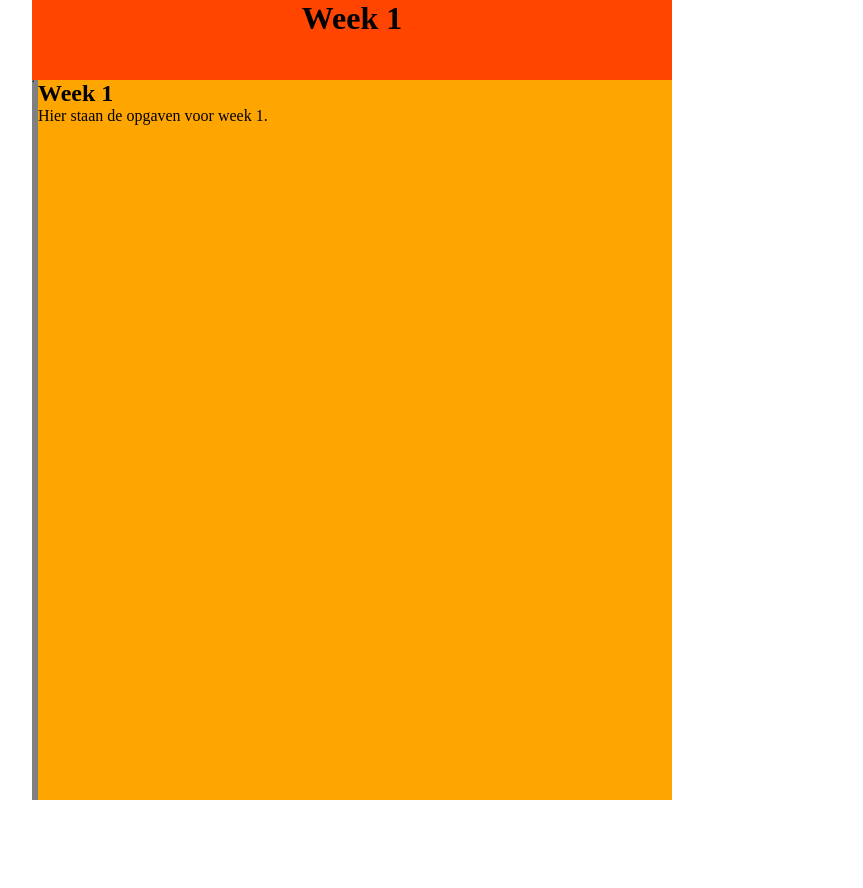
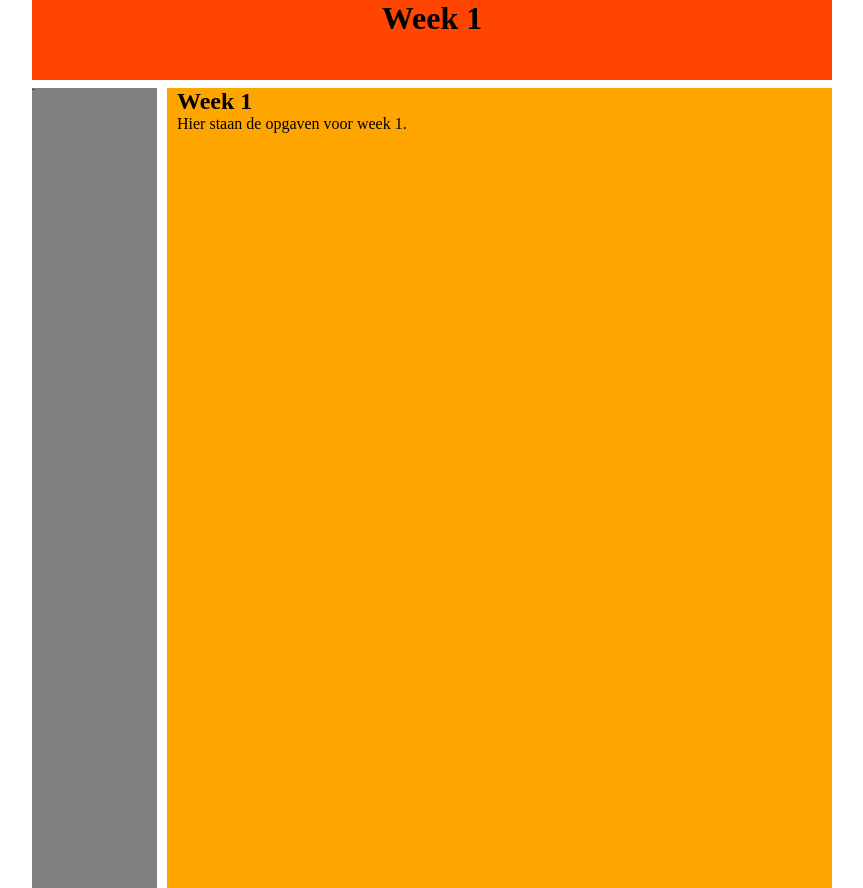
Before and after one commit to PimV/Huiswerkopgaven, a PHP site: the page made by Week 1.php in a window 1280 px wide. Shown: the whole page, without its empty margins (288-1151 px from the left). Before the commit the page ends 800 px from the top, so only its background shows below. Run offline with PHP 8.4, Linux system fonts and the light colour scheme; the visitor is signed in with stand-in values (Sample User, id 1); data that the repository does not hold is empty.

Commit message:
fixed shit

```diff
--- a/CSSPortal.css
+++ b/CSSPortal.css
@@ -1,53 +1,53 @@
 * {
-   margin: 0px;
-   padding: 0px;
+    margin: 0px;
+    padding: 0px;
 }
 
-.header {
+#wrap {
+    width:800px;
+    height: 800px;
+    margin-right: 25%;
+    margin-left: 25%;
+
+}
+
+#header {
     height : 10%;
-    margin-left: 25%;
-    margin-right : 25%;
+    margin-bottom: 1%;
     background-color : orangered;
     text-align : center ;
-    padding: 0;
-    z-index: 0;
 }
 
 
 
-.navigation {
+#navigation {
     float : left;
-    height : 90%;
-    width : auto;
-    margin-left: 25%;
+    width : 125px;
+    overflow: visible;
+    display: inline-block;
+    height: 100%;
+
+    text-align : center;
     background-color : grey;
-    text-align : center;
-    z-index: 1;
 }
 
 
-.main{
-    overflow:hidden;
-    margin-right: 25%;
-    margin-left: 25%;
+#main{
+    float: right;
+    padding-left: 10px;
 
-    height: 90%;
-    z-index: 1;
+    width:655px;
     background-color: orange;
+    height: 100%;
 }
 
 ul {
     list-style-type:none;
     margin:0;
     padding:0;
-    overflow:hidden;
-}
-li{
-    float:left;
 }
 a:link,a:visited {
     display:block;
-    width:120px;
     font-weight:bold;
     color:#FFFFFF;
     background-color:#98bf21;
@@ -55,8 +55,10 @@ a:link,a:visited {
     padding:4px;
     text-decoration:none;
     text-transform:uppercase;
+
 }
 a:hover,a:active
 {
+    margin: 5 0 5 0;
     background-color:#7A991A;
 }
--- a/Week 1.php
+++ b/Week 1.php
@@ -1,9 +1,7 @@
 
 <?php
-
 session_start();
 $weken = ($_SESSION['array']);
-
 ?>
 <html>
     <head>
@@ -13,11 +11,12 @@ $weken = ($_SESSION['array']);
         <link rel="stylesheet" type="text/css" href="CSSPortal.css"/>
     </head>
     <body>
-        <div class="header">
+        <div id="wrap">
+            <div id="header">
                 <h1>Week 1</h1>
             </div>
 
-        <div class="navigation">
+            <div id="navigation">
                 <table border="1">
 
 
@@ -36,9 +35,10 @@ $weken = ($_SESSION['array']);
                 </table>
             </div>
 
-        <div class="main">
+            <div id="main">
                 <h2 text-align="center">Week 1</h2>
                 Hier staan de opgaven voor week 1.
+            </div>
         </div>
 
 
```
Also changed, not shown: Week 2.php (+5 -3 lines), Week 3.php (+5 -5 lines), Week 4.php (+5 -5 lines), index.php (+5 -3 lines). Lines whose indentation alone changed are shown as unchanged.
